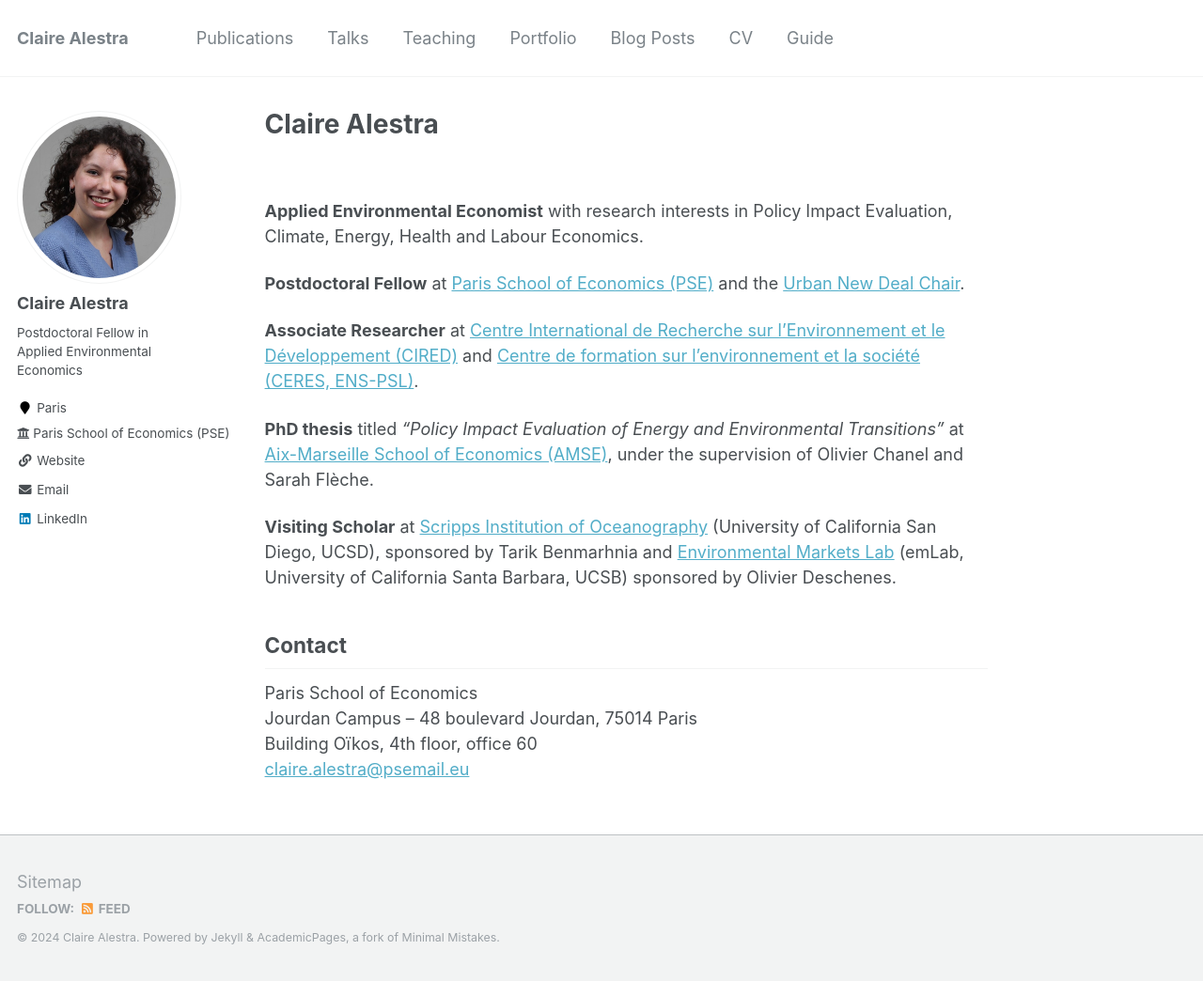
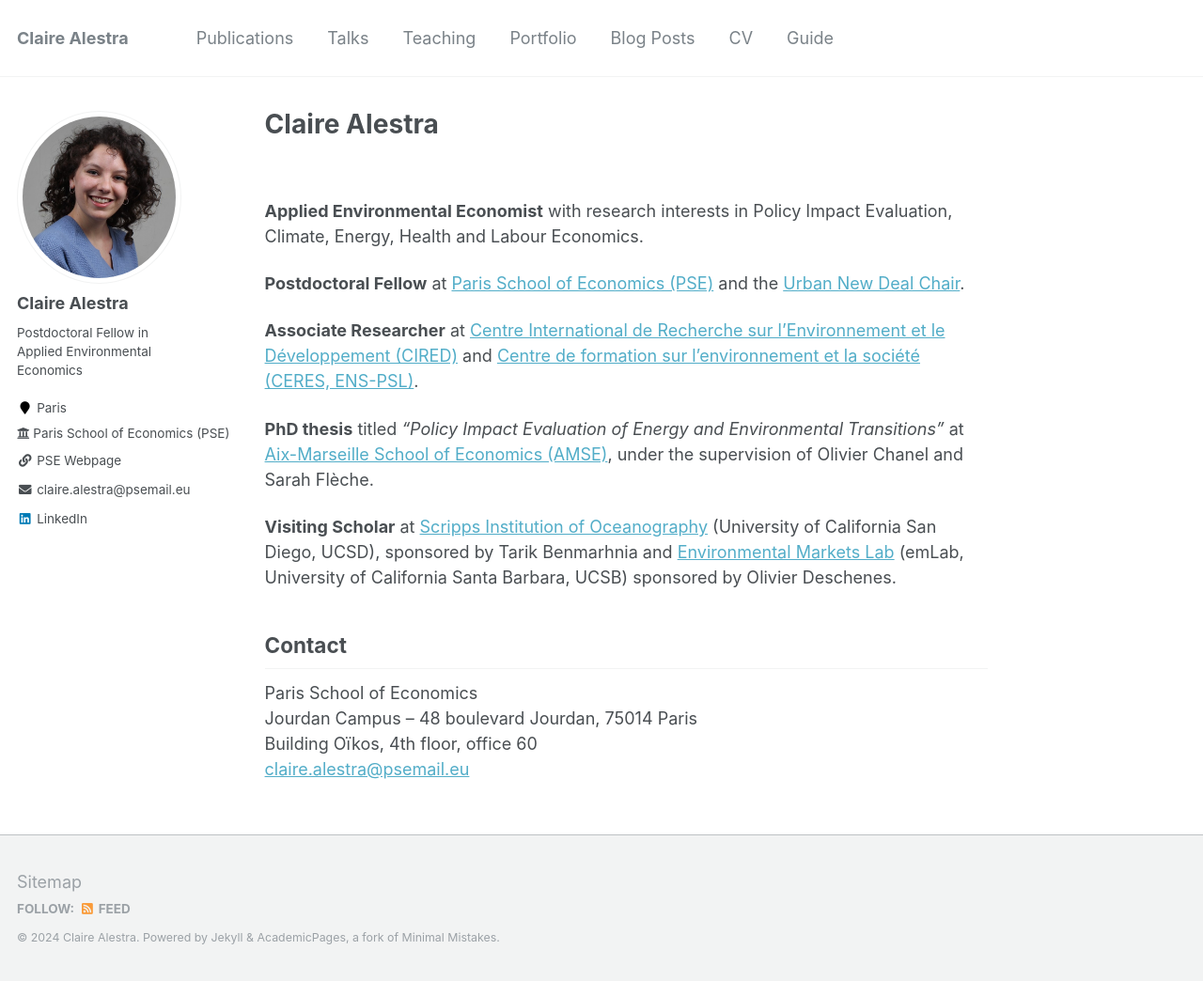
Before and after one commit to ClaireAlestra/ClaireAlestra.github.io, a Jekyll site: the page built from _pages/about.md, in a window 1280 px wide and 1044 px high. Shown: the whole window at 94% size. Built offline with Jekyll 4.4.1, drawn with Linux system fonts in a browser that asks for light colours.

Commit message:
Update ui-text.yml

```diff
--- a/_data/ui-text.yml
+++ b/_data/ui-text.yml
@@ -24,8 +24,8 @@ en: &DEFAULT_EN
   follow_label               : "Follow:"
   feed_label                 : "Feed"
   powered_by                 : "Powered by"
-  website_label              : "Website"
-  email_label                : "Email"
+  website_label              : "PSE Webpage"
+  email_label                : "claire.alestra@psemail.eu"
   recent_posts               : "Recent Posts"
   undefined_wpm              : "Undefined parameter words_per_minute at _config.yml"
   comment_form_info          : "Your email address will not be published. Required fields are marked"
```
